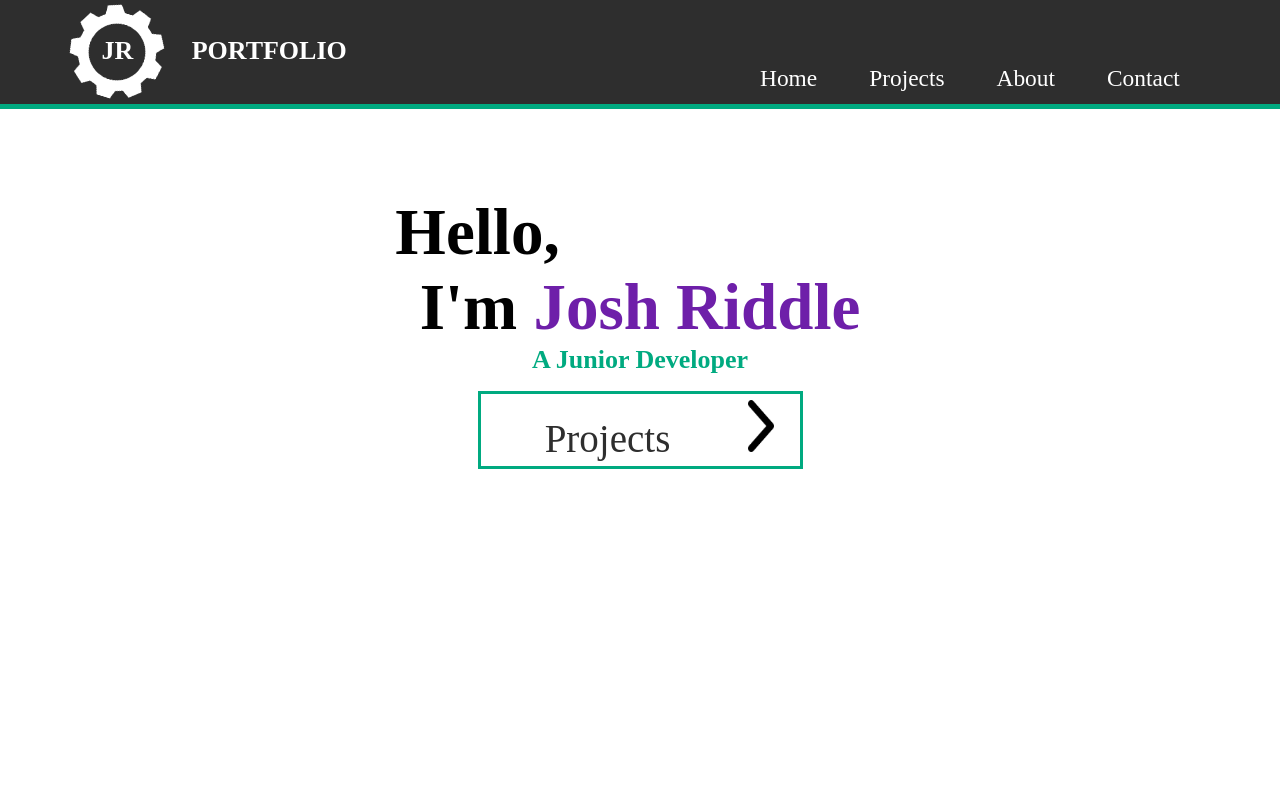
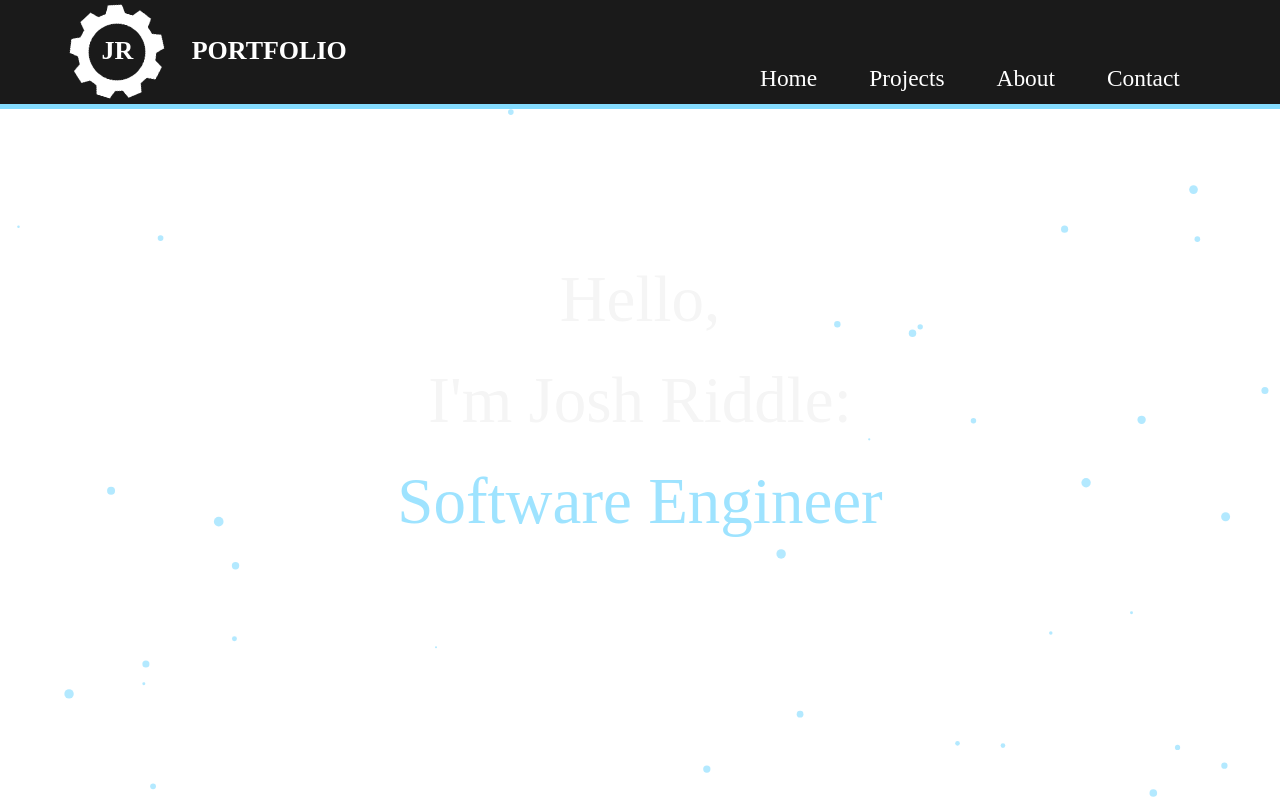
Before and after one commit to jriddle11/Portfolio, a React (Create React App) app: page / in a window 1280 px wide. Built offline with nearby package versions, Linux system fonts and the light colour scheme.

Commit message:
new design

```diff
--- a/package.json
+++ b/package.json
@@ -6,10 +6,15 @@
     "@testing-library/jest-dom": "^5.17.0",
     "@testing-library/react": "^13.4.0",
     "@testing-library/user-event": "^13.5.0",
+    "@tsparticles/react": "^3.0.0",
+    "@tsparticles/slim": "^3.5.0",
+    "bootstrap": "^5.3.3",
     "react": "^18.2.0",
+    "react-bootstrap": "^2.10.4",
     "react-dom": "^18.2.0",
     "react-router-dom": "^6.16.0",
     "react-scripts": "5.0.1",
+    "react-tsparticles": "^2.12.2",
     "web-vitals": "^2.1.4"
   },
   "scripts": {
--- a/src/About.css
+++ b/src/About.css
@@ -13,18 +13,29 @@
 }
 
 .purpleBorder{
-    border: 6px solid #6e1fa9;
+    border: 6px solid #84dcff;
 }
 
 .greenBorder{
-    border: 6px solid #00aa80;
+    border: 6px solid #84dcff;
 }
 
 .block{
     padding-top: 10rem;
     padding-bottom: 5rem;
+    background-color: white;
+    width: 70vw;
 }
 
 .blockTitle{
     font-size: 5rem;
 }
+
+.projDiv{
+    display: flex;
+    flex-direction: column; /* Stack inner divs vertically */
+    align-items: center; /* Center inner divs horizontally */
+    text-align: center;
+    height: 100%; /* Full viewport height */
+    width: 100%; /* Full viewport width */
+}
--- a/src/About.js
+++ b/src/About.js
@@ -4,12 +4,15 @@ import Cap from './Images/Cap.png'
 import Puzzle from './Images/Puzzle.png'
 import Josh from './Images/JoshPhoto.jpg'
 import { Link } from 'react-router-dom';
+import './Home.css'
+import ParticleBG from "./ParticleBackground";
+
 const About = () => {
     return (
-        <div className="center inline">
+        <div className="projDiv">
+            <ParticleBG />
             <div className="block">
                 <span className="blockTitle">Education</span><br/>
-
                 <div className="aboutBlockText">
                 <img src={Cap} alt='Cap' className='circlePic'/>
                     <ul className='descriptionText alignLeft'>
@@ -53,11 +56,6 @@ In my current professional role, I serve as a Dangerous Goods Specialist for Fed
 As I actively seek opportunities aligned with my field of study, my goal is to secure a job that not only supports my ongoing university journey but also propels my career forward. I am eager to contribute my skills and passion to a dynamic work environment while continuing to pursue excellence in Computer Science.</p>
                 </div>
             </div>
-            <div className='center'>
-            <Link to="/contact" className='aboutButtonLink noSelection' onClick={() => {window.scroll(0, 0); }}>
-            <button display='inline-block' className='aboutButton'>&emsp;Contact&emsp;&emsp;<img src={Arrow} className='arrow' alt="arrow" display='inline'/></button>
-            </Link>
-            </div>
         </div>
      );
 }
--- a/src/Contact.js
+++ b/src/Contact.js
@@ -1,8 +1,12 @@
 import './About.css';
+import './Home.css';
+import ParticleBG from "./ParticleBackground";
+
 const Contact = () => {
     return (
-        <div className="about center">
-            <div className="block">
+        <div className="projDiv">
+            <ParticleBG />
+            <div className="block" style={{height: "60vh"}}>
                 <span className="blockTitle">Contact Info:</span><br/>
 
                 <div className="aboutBlockText">
--- a/src/Home.css
+++ b/src/Home.css
@@ -1,32 +1,94 @@
-.home{
-  margin-top: 15rem;
-}
 
-.home h1{
-    font-size: 5rem;
-    margin-left: -5rem;
+  .arrow{
+    height: 3rem;
+    width: 1.5rem;
+    position: fixed;
+    margin-left: 21rem;
+    margin-top: -3.2rem;
   }
 
-  .arrow{
-    height: 4rem;
-    width: 2rem;
-  }
-
-  Button:hover .arrow{
+  .mainButton:hover .arrow{
     content: url('Images/ArrowWhite.png');
   }
 
   .center{
-    text-align: center;
   align-items: center;
   justify-content: center;
   align-content: center;
   align-items: center;
   }
 
+  .textCenter{
+    text-align: center;
+  }
 
-  button:hover{
-    background-color: rgb(46, 46, 46);
-    color:white;
-    cursor: pointer;
+  .foreground{
+    z-index: 100;
   }
+
+  .homeDiv{
+    position: relative;
+    height: 100vh;
+    width: 100%;
+  }
+
+  .mainButton{
+    width: 25rem;
+    height: 5rem;
+    font-size: 1.5rem;
+    background-color: #1f1f1f;
+    border-radius: 2rem;
+    border: black 2px solid;
+  }
+
+  .noDec{
+    text-decoration: none;
+    margin-top: 3rem;
+  }
+
+  .mainButton:hover{
+    border: #84dcff 2px solid;
+  }
+
+  .mainButton:hover .mainBtnText{
+    color: #84dcff;
+  }
+
+  .mainBtnText{
+    color: black;
+    margin-left: 3rem;
+  }
+
+  #tsparticles{
+    position: fixed;
+    z-index: -1;
+  }
+
+  .fade-in-container {
+    display: flex;
+    flex-direction: column; /* Stack words vertically */
+    align-items: center; /* Center words horizontally */
+    justify-content: center; /* Center content vertically within the container */
+    height: 100vh; /* Full viewport height */
+    width: 100%; /* 100% of the viewport width */
+    margin: 0 auto; /* Horizontally center the container */
+
+  }
+
+  .fade-in-word {
+    opacity: 0;
+    animation: fadeIn 1s forwards; /* 1s duration, forwards to stay visible */
+    font-size: 5rem; /* Adjust font size as needed */
+    color: whitesmoke;
+    margin: 1rem 0; /* Spacing between words */
+  }
+
+  .fade-in-word.last-word {
+    color: #84dcff; /* Color the last word blue */
+  }
+
+  @keyframes fadeIn {
+    to {
+      opacity: 1;
+    }
+  }
--- a/src/Home.js
+++ b/src/Home.js
@@ -1,23 +1,29 @@
 import Arrow from './Images/Arrow.png'
 import { Link } from 'react-router-dom';
+import ParticleBackground from "./ParticleBackground";
 import './Home.css';
+
 const Home = () => {
+    const words = ["Hello,", "I'm Josh Riddle:", "Software Engineer"];
+
     return (
-        <div>
-            <div className="home center">
-
-                <h1><span className='intro'>Hello,<br />
-                &emsp;I'm <span className='purpleText'>Josh Riddle </span></span><br />
-                </h1>
-                <span className='greenText jobTitle'>A Junior Developer </span>
+        <div className='homeDiv center'>
+            <div className='particles background'>
+                <ParticleBackground />
             </div>
-            <br/>
-            <div className='center'>
-            <Link to="/projects" className='noSelection' onClick={() => {window.scroll(0, 0); }}>
-            <button className='aboutButton'>&emsp;Projects&emsp;&emsp;<img src={Arrow} className='arrow' alt="arrow"/></button>
-            </Link>
+            <div className="home foreground">
+                <div className="fade-in-container">
+                    {words.map((word, index) => (
+                        <span
+                        key={index}
+                        className={`fade-in-word ${index === words.length - 1 ? 'last-word' : ''}`}
+                        style={{ animationDelay: `${index * 2.5}s` }}
+                        >
+                        {word}
+                        </span>
+                    ))}
+                </div>
             </div>
-
         </div>
      );
 }
--- a/src/NavBar.css
+++ b/src/NavBar.css
@@ -1,7 +1,7 @@
 
 
-.navbar{
-    background-color: rgb(46, 46, 46);
+.mynavbar{
+    background-color: rgb(26, 26, 26);
     width: 100%;
     height: 8rem;
     top: 0px;
@@ -10,10 +10,11 @@
     display: flex;
     padding: 0px;
     z-index: 10000;
-    border-bottom: 5px #00aa80 solid;
+    border-bottom: 5px #84dcff solid;
   }
 
-  .navbar .links{
+
+  .mynavbar .links{
     margin-left: auto;
     margin-right: 4rem;
     margin-top: 5rem;
@@ -21,7 +22,7 @@
     min-width: 40rem;
   }
 
-  .navLink{
+  .mynavLink{
     font-size: 1.8rem;
     color:white;
     margin-left: 4rem;
@@ -29,8 +30,8 @@
     text-decoration: none;
   }
 
-  .navbar .navLink:hover{
-    color: #6e1fa9;
+  .mynavbar .mynavLink:hover{
+    color: #84dcff;
   }
 
   .titleNav{
--- a/src/NavBar.js
+++ b/src/NavBar.js
@@ -3,17 +3,17 @@ import gear from './Images/Gear.png';
 import './NavBar.css';
 const NavBar = () => {
     return (
-        <div className="navbar">
+        <div className="mynavbar">
             <img src={gear} alt="Gear" className="gear noSelection" />
             <h1 class="titleNav noSelection">
                 <span className="JRlogo">JR &emsp;&emsp;PORTFOLIO</span>
             </h1>
             <div className="links">
                 <p>
-                <Link to="/" className='navLink' onClick={() => {window.scroll(0, 0); }}>Home</Link>
-                <Link to="/projects" className='navLink' onClick={() => {window.scroll(0, 0); }}>Projects</Link>
-                <Link to="/about" className='navLink' onClick={() => {window.scroll(0, 0); }}>About</Link>
-                <Link to="/contact" className='navLink' onClick={() => {window.scroll(0, 0); }}>Contact</Link>
+                <Link to="/" className='mynavLink' onClick={() => {window.scroll(0, 0); }}>Home</Link>
+                <Link to="/projects" className='mynavLink' onClick={() => {window.scroll(0, 0); }}>Projects</Link>
+                <Link to="/about" className='mynavLink' onClick={() => {window.scroll(0, 0); }}>About</Link>
+                <Link to="/contact" className='mynavLink' onClick={() => {window.scroll(0, 0); }}>Contact</Link>
                 </p>
                 </div>
         </div>
--- /dev/null
+++ b/src/ParticleBackground.js
@@ -0,0 +1,107 @@
+import { useEffect, useMemo, useState } from "react";
+import Particles, { initParticlesEngine } from "@tsparticles/react";
+// import { loadAll } from "@tsparticles/all"; // if you are going to use `loadAll`, install the "@tsparticles/all" package too.
+// import { loadFull } from "tsparticles"; // if you are going to use `loadFull`, install the "tsparticles" package too.
+import { loadSlim } from "@tsparticles/slim"; // if you are going to use `loadSlim`, install the "@tsparticles/slim" package too.
+// import { loadBasic } from "@tsparticles/basic"; // if you are going to use `loadBasic`, install the "@tsparticles/basic" package too.
+import './Home.css';
+
+const ParticleBackground = () => {
+  const [init, setInit] = useState(false);
+
+  // this should be run only once per application lifetime
+  useEffect(() => {
+    initParticlesEngine(async (engine) => {
+      // you can initiate the tsParticles instance (engine) here, adding custom shapes or presets
+      // this loads the tsparticles package bundle, it's the easiest method for getting everything ready
+      // starting from v2 you can add only the features you need reducing the bundle size
+      //await loadAll(engine);
+      //await loadFull(engine);
+      await loadSlim(engine);
+      //await loadBasic(engine);
+    }).then(() => {
+      setInit(true);
+    });
+  }, []);
+
+  const particlesLoaded = (container) => {
+    console.log(container);
+  };
+
+  const options = useMemo(
+    () => ({
+      fullscreen: { enable : false, },
+      background: {
+        color : "313131",
+      },
+      fpsLimit: 120,
+      interactivity: {
+        events: {
+          onHover: {
+            enable: true,
+            mode: "repulse",
+          },
+        },
+        modes: {
+          push: {
+            quantity: 4,
+          },
+          repulse: {
+            distance: 200,
+            duration: 0.4,
+          },
+        },
+      },
+      particles: {
+        color: {
+          value: "#68d4ff",
+        },
+        links: {
+          color: "ffffff",
+          distance: 150,
+          enable: true,
+          opacity: 0.5,
+          width: 1,
+        },
+        move: {
+          direction: "none",
+          enable: true,
+          outModes: {
+            default: "bounce",
+          },
+          random: false,
+          speed: 6,
+          straight: false,
+        },
+        number: {
+          density: {
+            enable: true,
+          },
+          value: 80,
+        },
+        opacity: {
+          value: 0.5,
+        },
+        shape: {
+          type: "circle",
+        },
+        size: {
+          value: { min: 1, max: 5 },
+        },
+      },
+      detectRetina: true,
+    }),
+    [],
+  );
+
+  if (init) {
+    return (
+      <Particles
+        id="tsparticles"
+        particlesLoaded={particlesLoaded}
+        options={options}
+      />
+    );
+  }
+}
+export default ParticleBackground;
--- a/src/index.css
+++ b/src/index.css
@@ -8,13 +8,13 @@ html {
 }
 
 .aboutButton{
-  color:rgb(46, 46, 46);
+  color:#2e2e2e;
   background-color: white;
   width: 25rem;
   height: 6rem;
   font-family: Ubuntu;
   font-size: 3rem;
-  border: #00aa80 solid;
+  border: #84dcff solid;
   margin-top: 0px;
   align-items: center;
   cursor: pointer;
@@ -45,12 +45,12 @@ html{
 }
 
 .greenText{
-  color: #00aa80;
+  color: #84dcff;
   font-weight: bold;
 }
 
 .purpleText{
-  color:#6e1fa9;
+  color:#84dcff;
   font-weight: bold;
 }
 
```
Also changed, not shown: src/ParticleBlock.js (added, +107 -0 lines), src/Projects.js (+9 -8 lines), src/Images/Champion.jpg (added), 1 other file (tests, documents, lock files or other folders).
